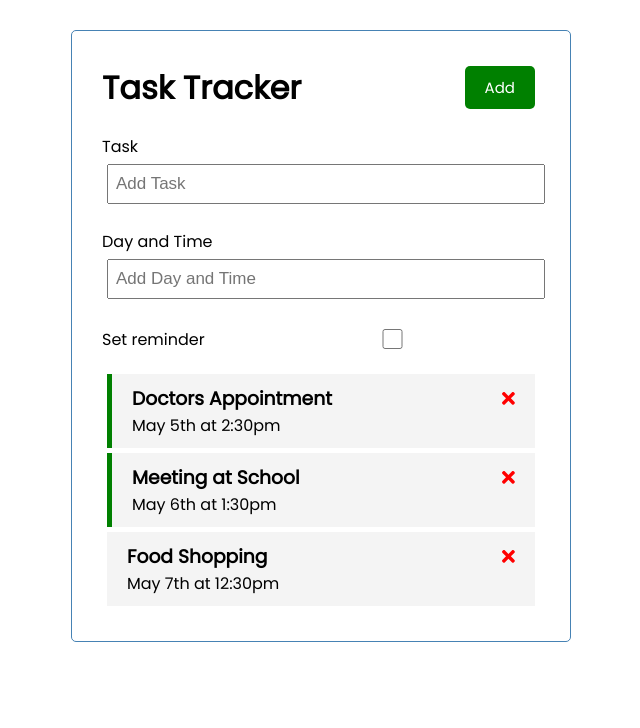
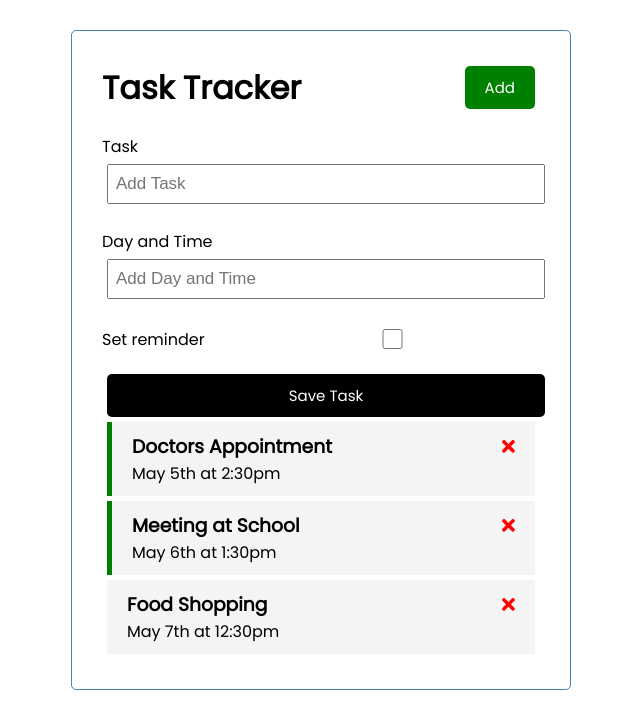
Before and after one commit to Toppedyk/angular-test, an Angular app: page / in a window 1280 px wide. Shown: the top 728 px of the page, without its empty margins (319-959 px from the left). Built offline with nearby package versions, Linux system fonts and the light colour scheme; data requests are answered from the project's data file.

Commit message:
add task css

```diff
--- a/src/app/components/add-task/add-task.component.css
+++ b/src/app/components/add-task/add-task.component.css
@@ -0,0 +1,3 @@
+.add-form {
+  margin-bottom: 40px;
+}
--- a/src/app/components/add-task/add-task.component.html
+++ b/src/app/components/add-task/add-task.component.html
@@ -11,4 +11,5 @@
     <label for="reminder">Set reminder</label>
     <input type="checkbox" name="reminder" id="reminder"/>
   </div>
+  <input type="submit" value="Save Task" class="btn btn-block">
 </form>
```
